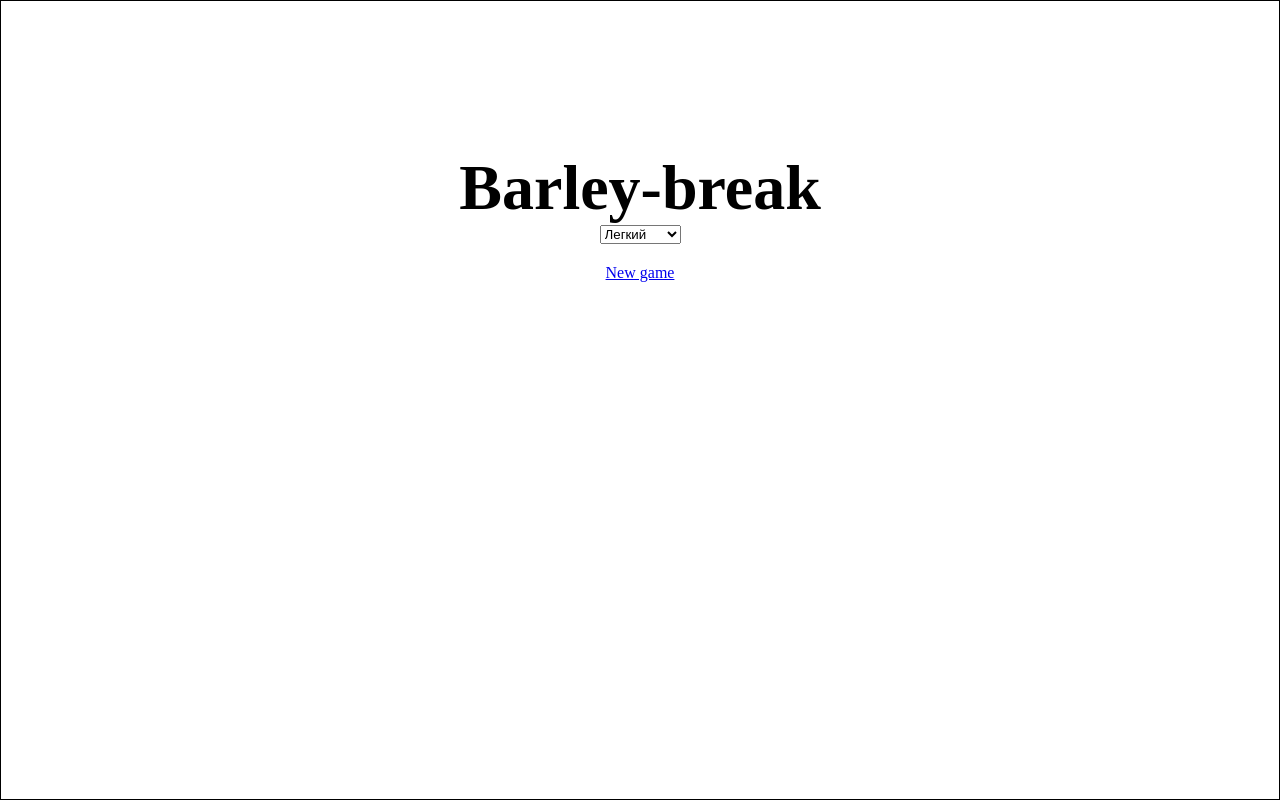
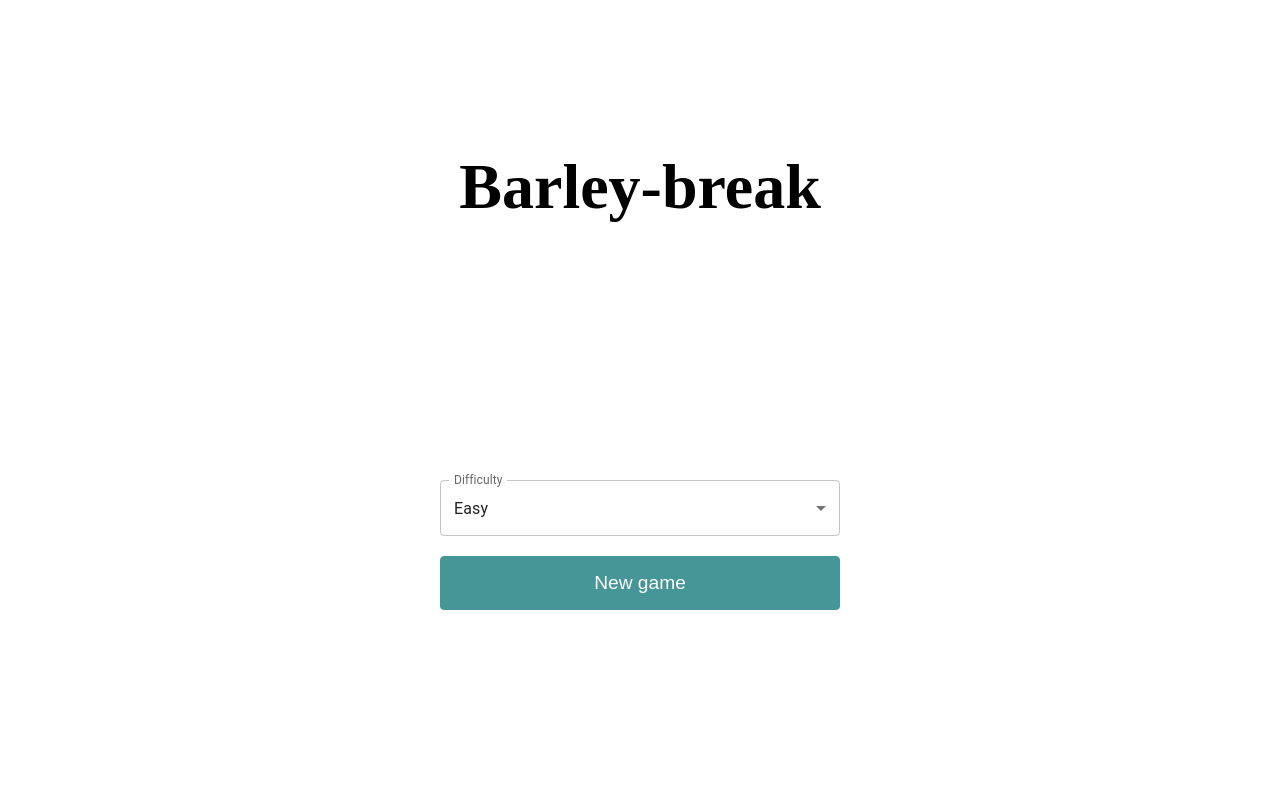
Before and after one commit to SashaBianco/barley-break, a React (Create React App) app: page /home in a window 1280 px wide. Built offline with nearby package versions, Linux system fonts and the light colour scheme.

Commit message:
1.1.0
made home page styles

```diff
--- a/src/components/SelectionDifficulty.jsx
+++ b/src/components/SelectionDifficulty.jsx
@@ -1,9 +1,12 @@
 import styled from "styled-components";
+import { FormControl, Select, MenuItem, InputLabel  } from "@mui/material";
 
-const Form = styled.div`
+const Container = styled.div`
+    width: 400px;
+    margin-top: 256px;
     display: flex;
     margin-bottom: 20px;
-`
+`;
 
 const SelectionDifficulty = (props) => {
 
@@ -13,13 +16,23 @@ const SelectionDifficulty = (props) => {
     }
 
     return (
-        <Form>
-            <select  onChange={handlerChangeInput}>
-                <option value='easy'>Легкий</option>
-                <option value='medium'>Средний</option>
-                <option value='hard'>Сложный</option>
-            </select>
-        </Form>
+        <Container>
+            <FormControl fullWidth>
+            <InputLabel id="select-label">Difficulty</InputLabel>
+                 <Select
+                    onChange={handlerChangeInput}
+                    id='select-label'
+                    label='difficulty'
+                    defaultValue='easy'
+
+                 >
+                     <MenuItem  value='easy'>Easy</MenuItem>
+                     <MenuItem  value='medium'>Medium</MenuItem>
+                     <MenuItem  value='hard'>Hard</MenuItem>
+                 </Select>
+             </FormControl>
+        </Container>
+
     )
 }
 
--- a/src/pages/home.jsx
+++ b/src/pages/home.jsx
@@ -4,12 +4,10 @@ import SelectionDifficulty from '../components/SelectionDifficulty';
 import React, { useState } from "react";
 
 
-
 const Container = styled.div`
-    width: 100%;
+    width: 400px;
     height: 100vh;
     margin: auto;
-    border: 1px solid black;
     display: flex;
     flex-direction: column;
     align-items: center;
@@ -20,6 +18,22 @@ const H1 = styled.h1`
     font-size: 4em;
 `;
 
+const Button = styled.button`
+    height: 54px;
+    width: 400px;
+    background: none;
+    border-radius: 4px;
+    border: 1px solid #469597;
+    cursor: pointer;
+    background: #469597;
+    color: #fff;
+    font-size: 1.2em;
+`;
+
+const LinkStyled = styled(Link)`
+    text-decoration: none;
+
+`
 
 const Home = (props) => {
 
@@ -78,7 +92,10 @@ const Home = (props) => {
                 <SelectionDifficulty
                     setLevel={setLevel}
                 />
-                    <Link to='/game' onClick={newGameStart}>New game</Link>
+                <LinkStyled to='/game' onClick={newGameStart}>
+                    <Button>New game</Button>
+                </LinkStyled>
+
         </Container>
     );
 }
```
